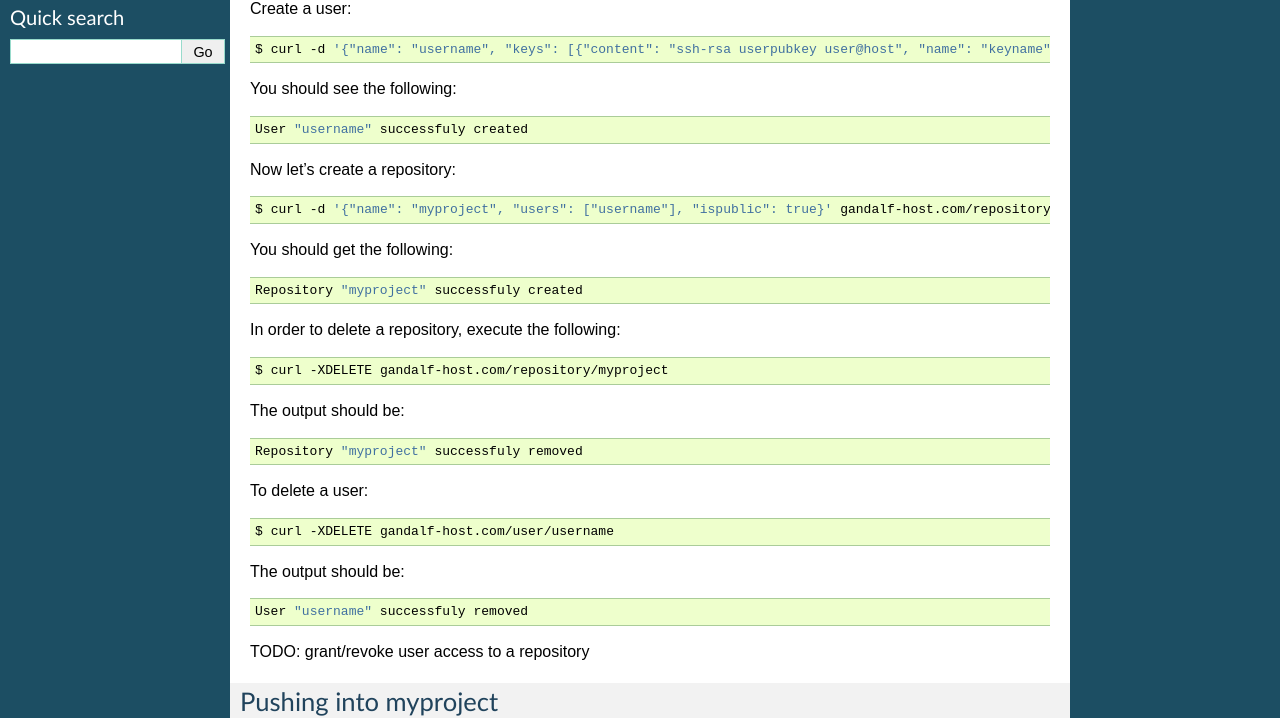
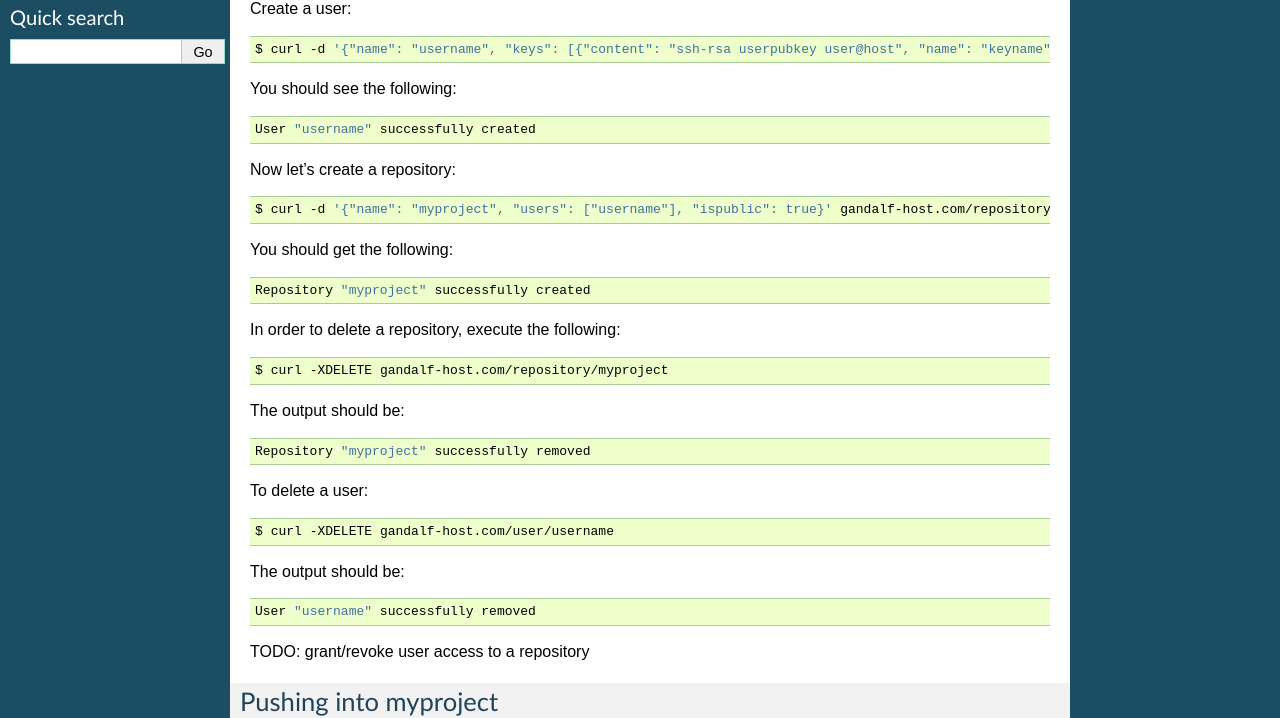
Before and after one commit to tsuru/gandalf, a Sphinx documentation site: the page built from docs/source/quickstart.rst, in a window 1280 px wide. Shown: the part 187-905 px from the top of the page. Built offline with Sphinx 7.4.7, drawn with Linux system fonts in a browser that asks for light colours.

Commit message:
Fix typo

```diff
--- a/docs/source/quickstart.rst
+++ b/docs/source/quickstart.rst
@@ -21,7 +21,7 @@ You should see the following:
 
 ::
 
-    User "username" successfuly created
+    User "username" successfully created
 
 Now let's create a repository:
 
@@ -37,7 +37,7 @@ You should get the following:
 
 ::
 
-    Repository "myproject" successfuly created
+    Repository "myproject" successfully created
 
 In order to delete a repository, execute the following:
 
@@ -53,7 +53,7 @@ The output should be:
 
 ::
 
-    Repository "myproject" successfuly removed
+    Repository "myproject" successfully removed
 
 To delete a user:
 
@@ -69,7 +69,7 @@ The output should be:
 
 ::
 
-    User "username" successfuly removed
+    User "username" successfully removed
 
 TODO: grant/revoke user access to a repository
 
```
Also changed, not shown: 2 other files.
